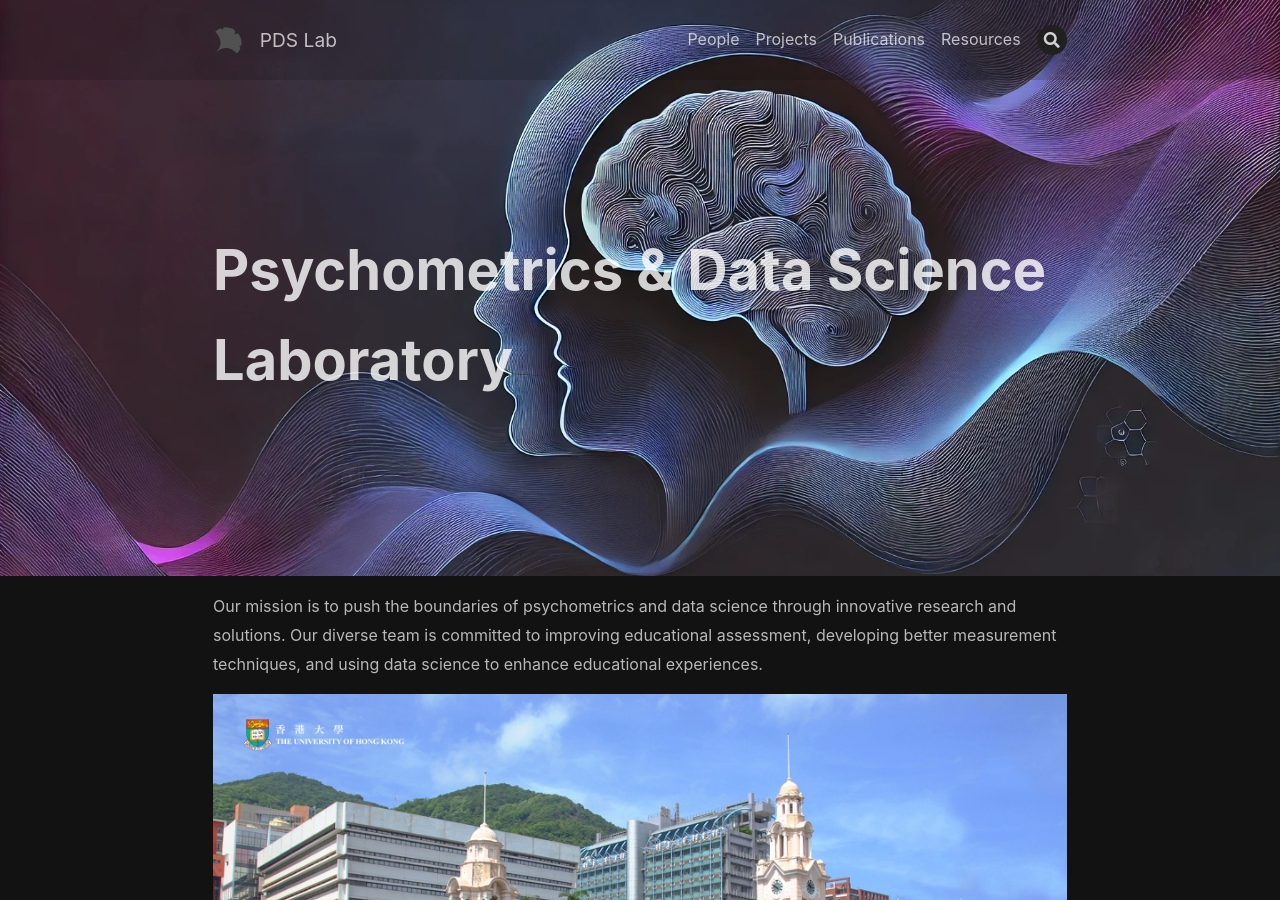
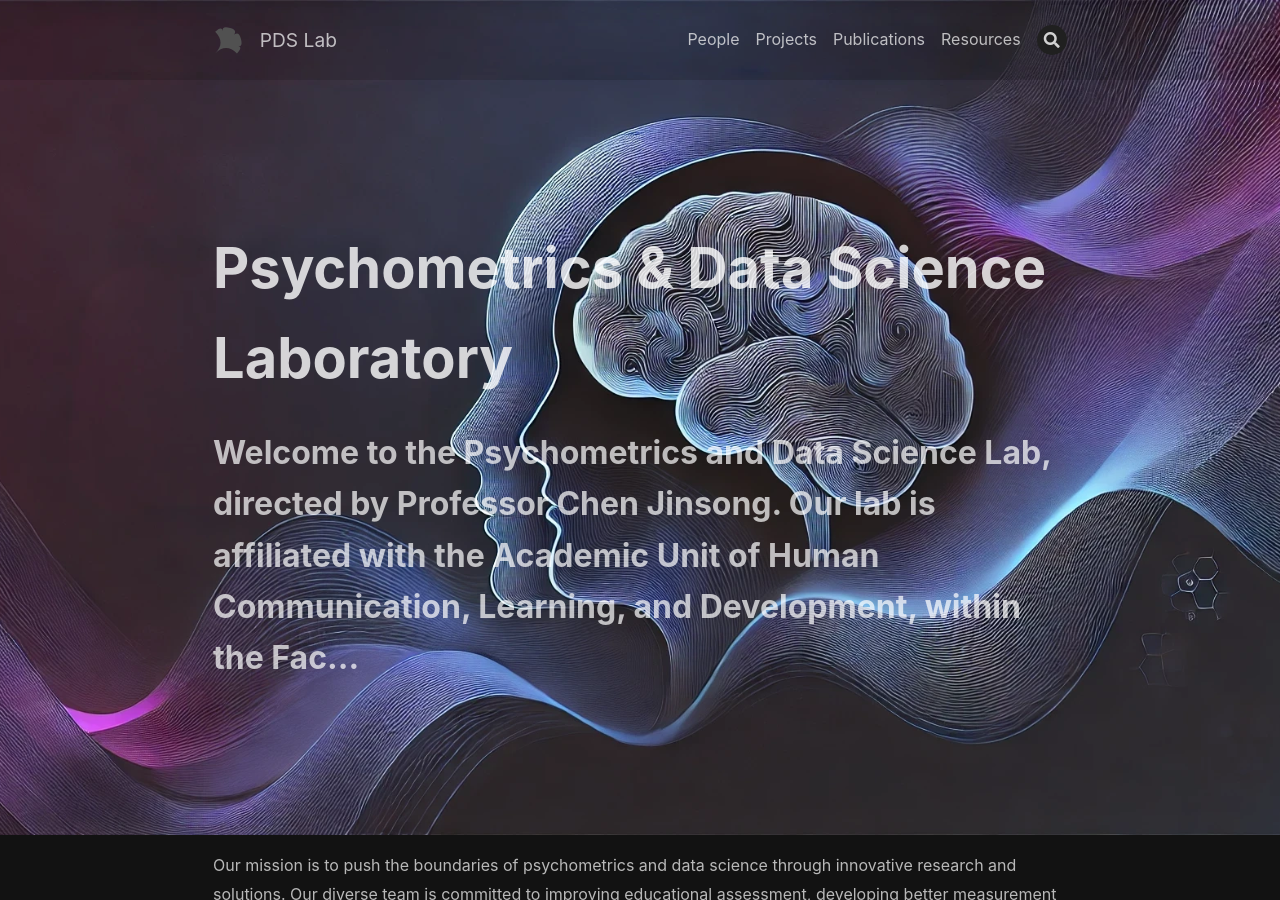
Before and after one commit to psychometrics-ds/psychometrics-ds.github.io, a Jekyll site: the page built from index.md, in a window 1280 px wide and 900 px high. Built offline with Jekyll 4.4.1, drawn with Linux system fonts in a browser that asks for light colours; nearby versions of some CDN libraries.

Commit message:
Update index.md

```diff
--- a/index.md
+++ b/index.md
@@ -10,8 +10,7 @@ article_header:
   background_color: '#123'
   background_image:
     src: /assets/bg.webp
-  excerpt: >
-    Welcome to the Psychometrics and Data Science Lab, directed by Professor Chen Jinsong. Our lab is affiliated with the Academic Unit of Human Communication, Learning, and Development, within the Faculty of Education at the University of Hong Kong (HKU).
+excerpt: Welcome to the Psychometrics and Data Science Lab, directed by Professor Chen Jinsong. Our lab is affiliated with the Academic Unit of Human Communication, Learning, and Development, within the Faculty of Education at the University of Hong Kong (HKU).
 ---
 
 Our mission is to push the boundaries of psychometrics and data science through innovative research and solutions. Our diverse team is committed to improving educational assessment, developing better measurement techniques, and using data science to enhance educational experiences.
```
